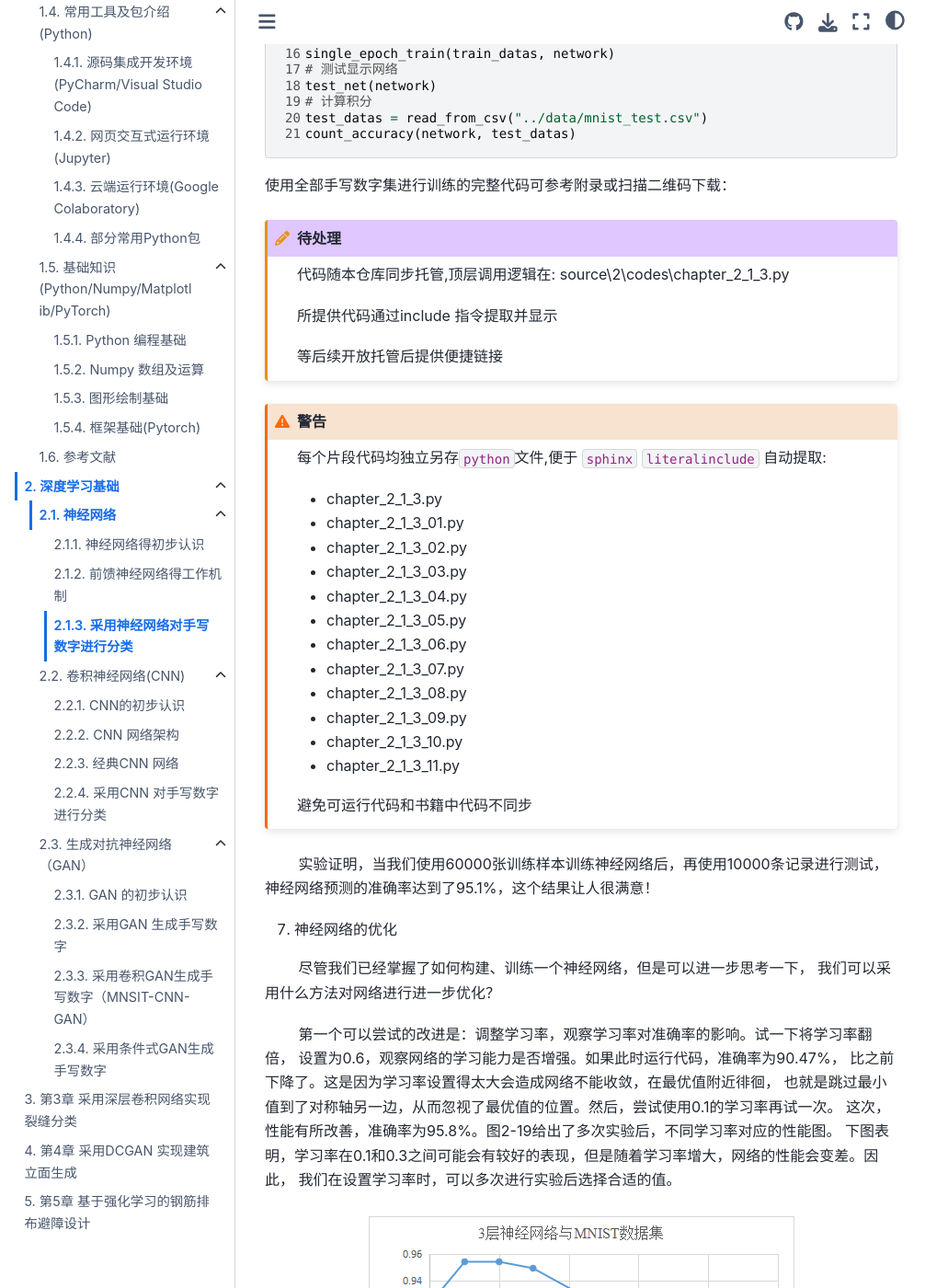
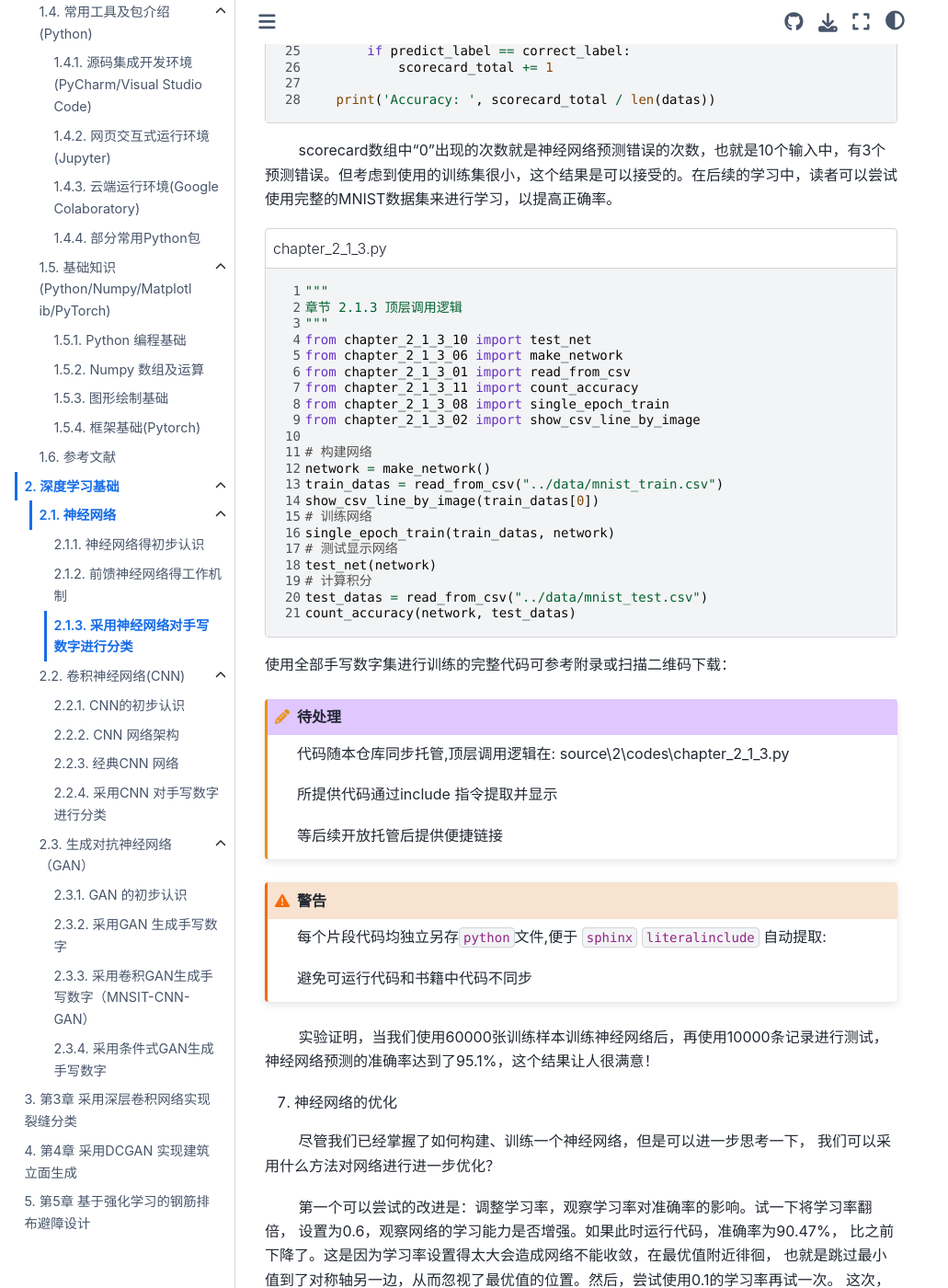
Before and after one commit to iblofcqu/book001, a Sphinx documentation site: the page built from source/2/2.1/2.1.3.md, in a window 1280 px wide and 1400 px high, scrolled down 11634 px. Shown: the whole window at 92% size, without its empty margins (0-1031 px from the left). Built offline with Sphinx 7.4.7 and the Sphinx Book theme 1.1.4, drawn with Linux system fonts in a browser that asks for light colours; some of the changed text lies outside the part shown.

````diff
--- a/source/2/2.1/2.1.3.md
+++ b/source/2/2.1/2.1.3.md
@@ -309,19 +321,6 @@ scorecard数组中“0”出现的次数就是神经网络预测错误的次数
 
 ```{warning}
 每个片段代码均独立另存`python`文件,便于 `sphinx` `literalinclude` 自动提取:
-
-- chapter_2_1_3.py
-- chapter_2_1_3_01.py
-- chapter_2_1_3_02.py
-- chapter_2_1_3_03.py
-- chapter_2_1_3_04.py
-- chapter_2_1_3_05.py
-- chapter_2_1_3_06.py
-- chapter_2_1_3_07.py
-- chapter_2_1_3_08.py
-- chapter_2_1_3_09.py
-- chapter_2_1_3_10.py
-- chapter_2_1_3_11.py
 
 避免可运行代码和书籍中代码不同步
 ```
````
Also changed, not shown: other parts of source/2/2.1/2.1.3.md (+12 -0 lines), source/2/2.1/2.1.2.md (+3 -0 lines), source/2/2.2/2.2.4.md (+9 -0 lines), source/2/2.3/2.3.2.md (+8 -0 lines), source/2/2.3/2.3.3.md (+4 -0 lines), source/2/2.3/2.3.4.md (+7 -0 lines).
